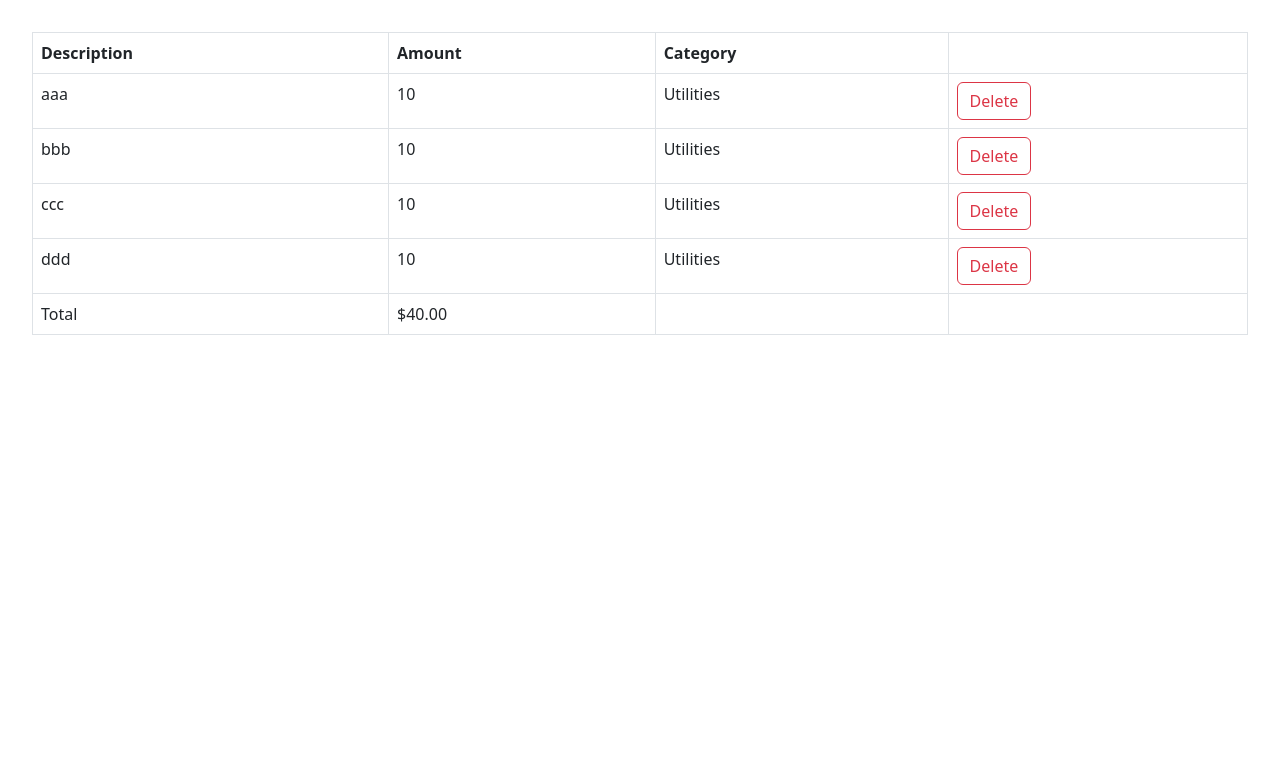
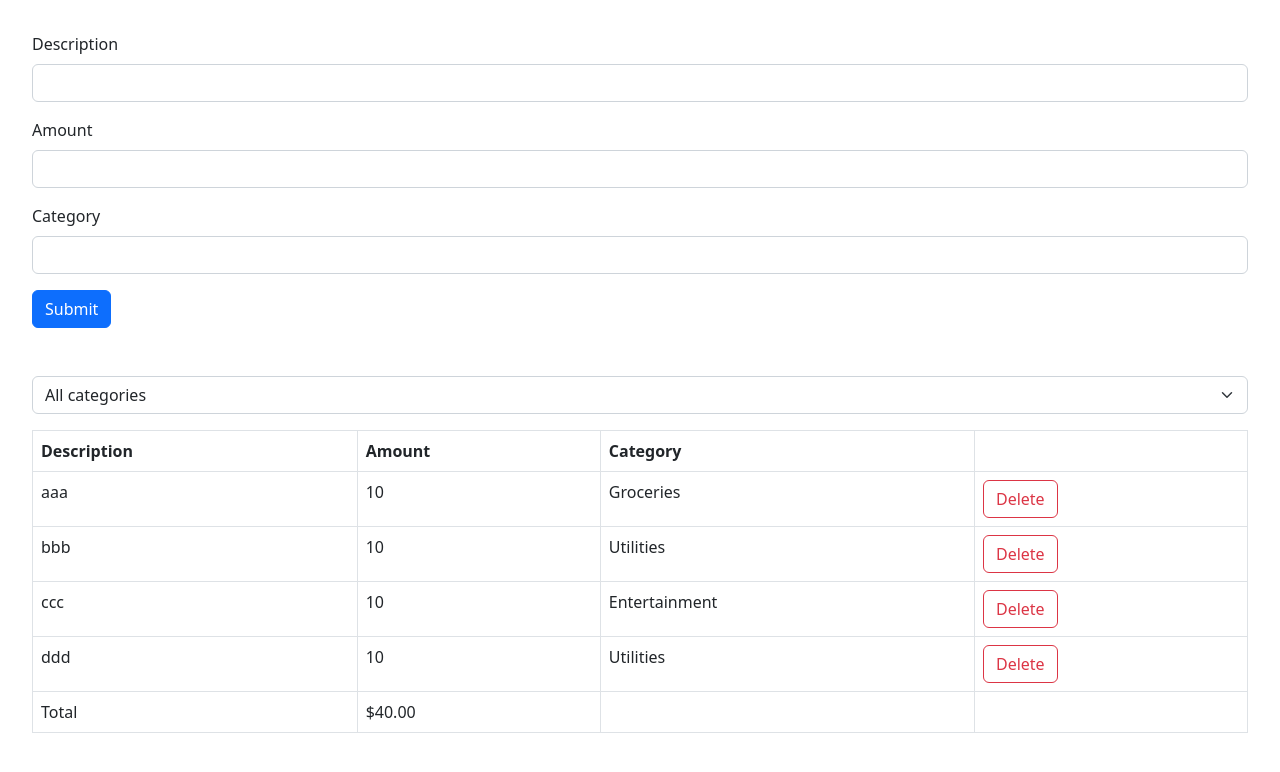
Before and after one commit to KlydeKun/react-app, a React (Vite) app: page / in a window 1280 px wide. Shown: the top 772 px of the page. Built offline with nearby package versions, Linux system fonts and the light colour scheme.

Commit message:
Build a form component

```diff
--- a/src/App.tsx
+++ b/src/App.tsx
@@ -8,6 +8,8 @@
 import NestedObject from "./components/NestedObject";
 import SharedState from "./components/SharedState";
 import ExpenseList from "./expense-tracker/components/ExpenseList";
+import ExpenseFilter from "./expense-tracker/components/ExpenseFilter";
+import ExpenseForm from "./expense-tracker/components/ExpenseForm";
 
 function App() {
   // let items = ["New York", "San Francisco", "Tokyo", "London", "Paris"];
@@ -15,12 +17,18 @@
   // const handleSelectItem = (item: string) => {
   //   console.log(item);
   // };
+  const [selectedCategory, setSelectedCategory] = useState("");
+
   const [expenses, setExpenses] = useState([
-    { id: 1, description: "aaa", amount: 10, category: "Utilities" },
+    { id: 1, description: "aaa", amount: 10, category: "Groceries" },
     { id: 2, description: "bbb", amount: 10, category: "Utilities" },
-    { id: 3, description: "ccc", amount: 10, category: "Utilities" },
+    { id: 3, description: "ccc", amount: 10, category: "Entertainment" },
     { id: 4, description: "ddd", amount: 10, category: "Utilities" },
   ]);
+
+  const visibleExpenses = selectedCategory
+    ? expenses.filter((e) => e.category === selectedCategory)
+    : expenses;
 
   return (
     <>
@@ -43,8 +51,20 @@
       </div> */}
       {/* <SharedState /> */}
       {/* <Form /> */}
+      <div className="mb-5">
+        <ExpenseForm
+          onSubmit={(expense) =>
+            setExpenses([...expenses, { ...expense, id: expenses.length + 1 }])
+          }
+        />
+      </div>
+      <div className="mb-3">
+        <ExpenseFilter
+          onSelectCategory={(category) => setSelectedCategory(category)}
+        />
+      </div>
       <ExpenseList
-        expenses={expenses}
+        expenses={visibleExpenses}
         onDelete={(id) => setExpenses(expenses.filter((e) => e.id !== id))}
       />
     </>
--- /dev/null
+++ b/src/expense-tracker/categories.ts
@@ -0,0 +1,3 @@
+const categories = ["Groceries", "Utilities", "Entertainment"] as const;
+
+export default categories;
--- /dev/null
+++ b/src/expense-tracker/components/ExpenseFilter.tsx
@@ -0,0 +1,24 @@
+import React from "react";
+import categories from "../categories";
+
+interface Props {
+  onSelectCategory: (category: string) => void;
+}
+
+const ExpenseFilter = ({ onSelectCategory }: Props) => {
+  return (
+    <select
+      className="form-select"
+      onChange={(event) => onSelectCategory(event.target.value)}
+    >
+      <option value="">All categories</option>
+      {categories.map((category) => (
+        <option key={category} value={category}>
+          {category}
+        </option>
+      ))}
+    </select>
+  );
+};
+
+export default ExpenseFilter;
--- /dev/null
+++ b/src/expense-tracker/components/ExpenseForm.tsx
@@ -0,0 +1,96 @@
+import React from "react";
+import { z } from "zod";
+import { useForm } from "react-hook-form";
+import { zodResolver } from "@hookform/resolvers/zod";
+import categories from "../categories";
+// import errorMap from "zod/lib/locales/en";
+
+const schema = z.object({
+  description: z
+    .string()
+    .min(3, { message: "Description should be at least 3 characters." })
+    .max(50),
+  amount: z
+    .number({ invalid_type_error: "Amount is required." })
+    .min(0.01)
+    .max(100_000),
+  category: z.enum(categories, {
+    errorMap: () => ({ message: "Category is required." }),
+  }),
+});
+
+type ExpenseFormData = z.infer<typeof schema>;
+
+interface Props {
+  onSubmit: (data: ExpenseFormData) => void;
+}
+
+const ExpenseForm = ({ onSubmit }: Props) => {
+  const {
+    register,
+    handleSubmit,
+    reset,
+    formState: { errors },
+  } = useForm<ExpenseFormData>({ resolver: zodResolver(schema) });
+
+  return (
+    <form
+      onSubmit={handleSubmit((data) => {
+        onSubmit(data);
+        reset();
+      })}
+    >
+      <div className="mb-3">
+        <label htmlFor="description" className="form-label">
+          Description
+        </label>
+        <input
+          {...register("description")}
+          id="description"
+          type="text"
+          className="form-control"
+        />
+        {errors.description && (
+          <p className="text-danger">{errors.description.message}</p>
+        )}
+      </div>
+      <div className="mb-3">
+        <label htmlFor="amount" className="form-label">
+          Amount
+        </label>
+        <input
+          {...register("amount", { valueAsNumber: true })}
+          id="amount"
+          type="number"
+          className="form-control"
+        />
+        {errors.amount && (
+          <p className="text-danger">{errors.amount.message}</p>
+        )}
+      </div>
+      <div className="mb-3">
+        <label htmlFor="category" className="form-label">
+          Category
+        </label>
+        <select
+          {...register("category")}
+          id="category"
+          className="form-control"
+        >
+          <option value=""></option>
+          {categories.map((category) => (
+            <option key={category} value={category}>
+              {category}
+            </option>
+          ))}
+        </select>
+        {errors.category && (
+          <p className="text-danger">{errors.category.message}</p>
+        )}
+      </div>
+      <button className="btn btn-primary">Submit</button>
+    </form>
+  );
+};
+
+export default ExpenseForm;
```
